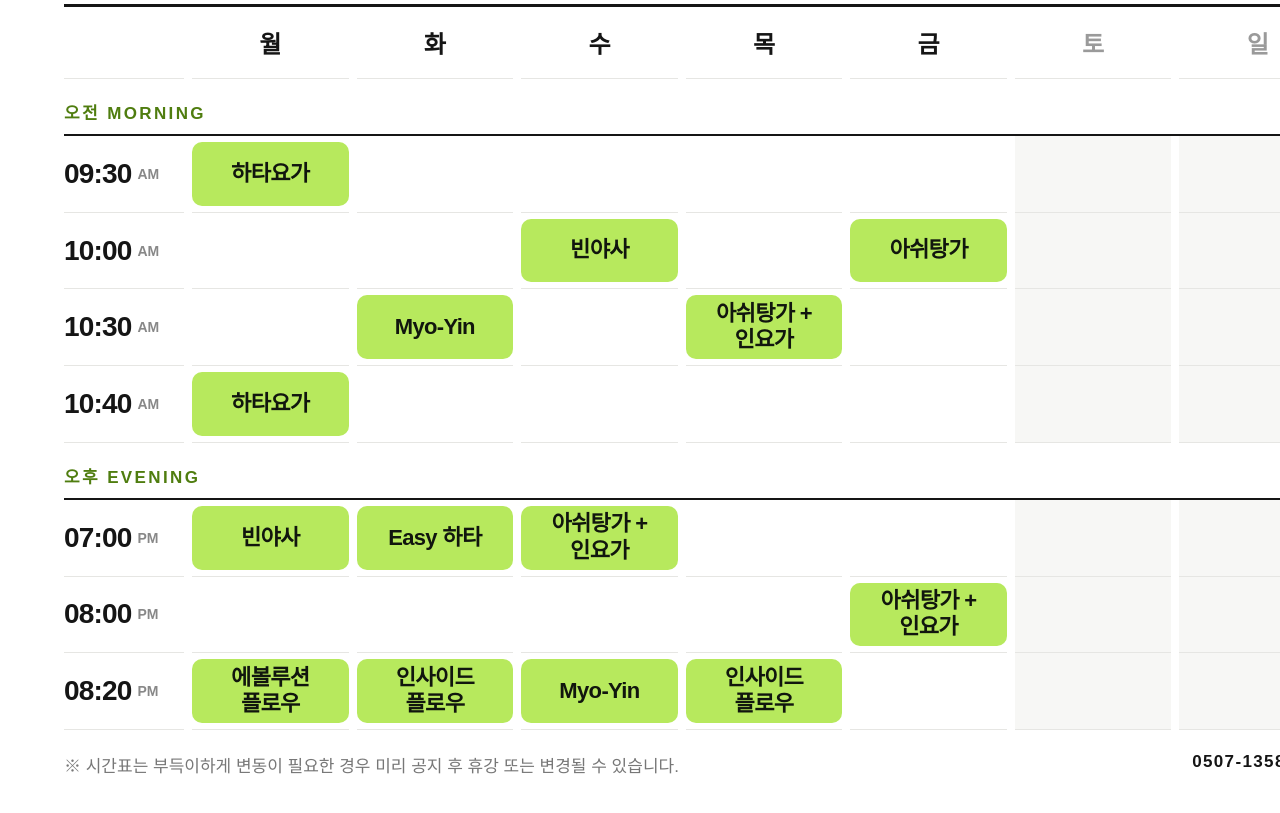
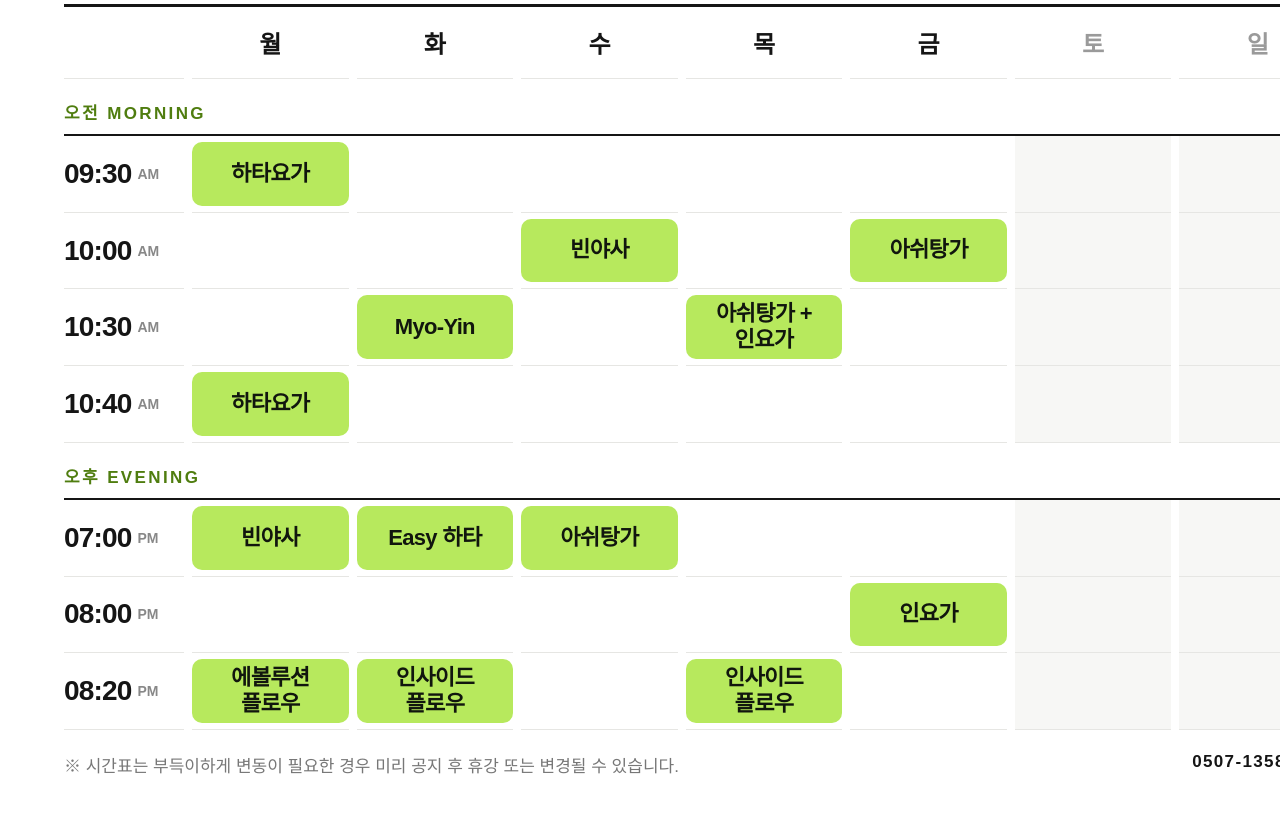
Before and after one commit to eojisoo/rafikfitnesson-homepage, a plain HTML site: page tools/timetable-maker.html in a window 1280 px wide. Shown: the part 179-992 px from the top of the page. Drawn offline with Linux system fonts and the light colour scheme.

Commit message:
길동점 요가 시간표 변경
- 수 19:00 아쉬탕가 + 인요가 → 아쉬탕가
- 수 20:20 Myo-Yin 삭제
- 금 20:00 아쉬탕가 + 인요가 → 인요가

Co-Authored-By: Claude Opus 5.5 <noreply@anthropic.com>

```diff
--- a/tools/timetable-maker.html
+++ b/tools/timetable-maker.html
@@ -57,9 +57,9 @@ const TIMETABLE={
   ['10:00',['','','빈야사','','아쉬탕가','','']],
   ['10:30',['','Myo-Yin','','아쉬탕가 + 인요가','','','']],
   ['10:40',['하타요가','','','','','','']],
-  ['19:00',['빈야사','Easy 하타','아쉬탕가 + 인요가','','','','']],
-  ['20:00',['','','','','아쉬탕가 + 인요가','','']],
-  ['20:20',['에볼루션 플로우','인사이드 플로우','Myo-Yin','인사이드 플로우','','','']]]},
+  ['19:00',['빈야사','Easy 하타','아쉬탕가','','','','']],
+  ['20:00',['','','','','인요가','','']],
+  ['20:20',['에볼루션 플로우','인사이드 플로우','','인사이드 플로우','','','']]]},
  'gildong-pilates':{title:'PILATES',month:'',types:{'캐포머':'lime','바렐&체어':'dark'},rows:[
   ['09:30',['캐포머','','바렐&체어','','캐포머','','']],
   ['10:00',['','캐포머','','바렐&체어','','바렐&체어','']],
```
Also changed, not shown: assets/timetable/gildong-yoga.png.
